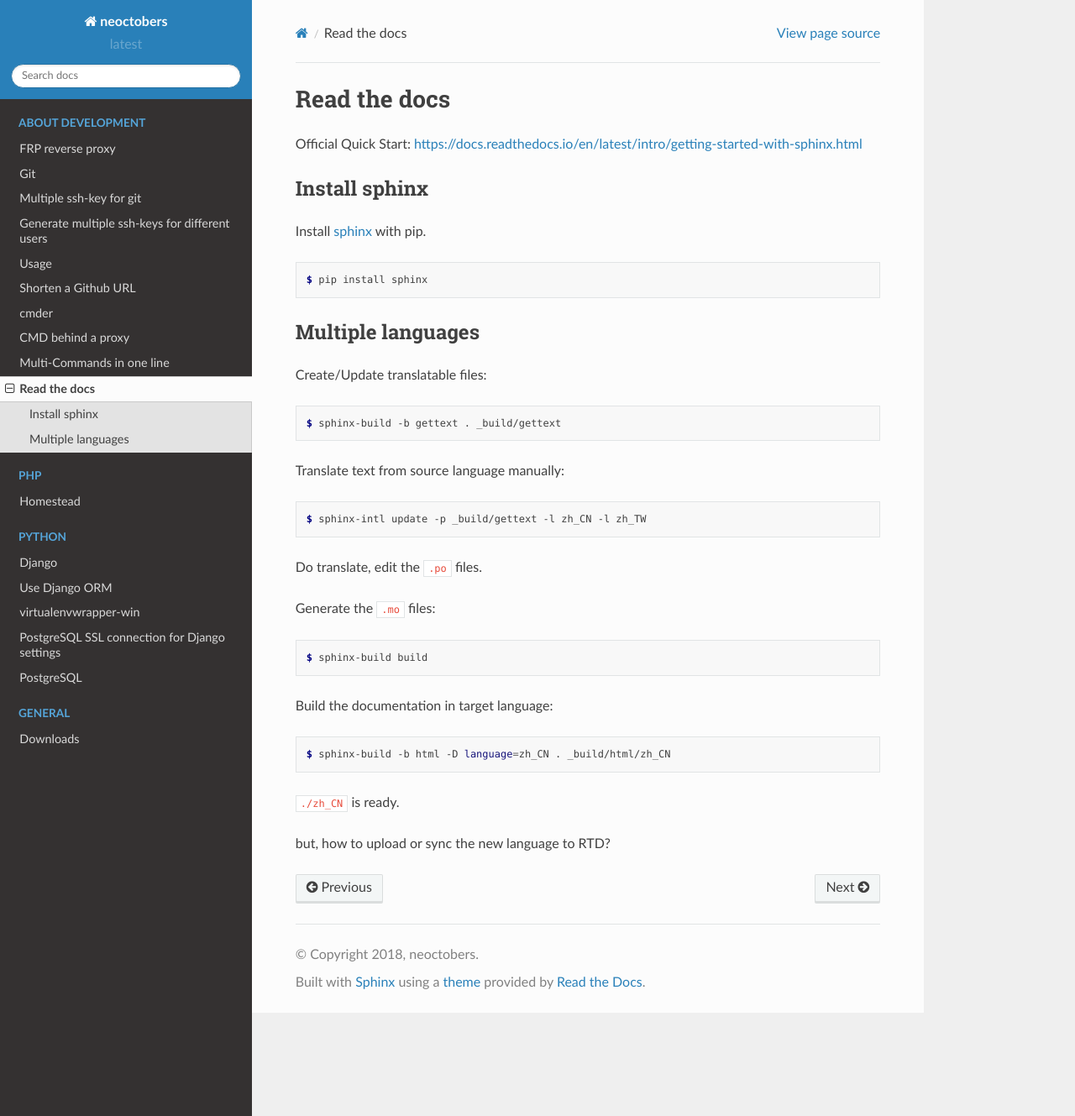
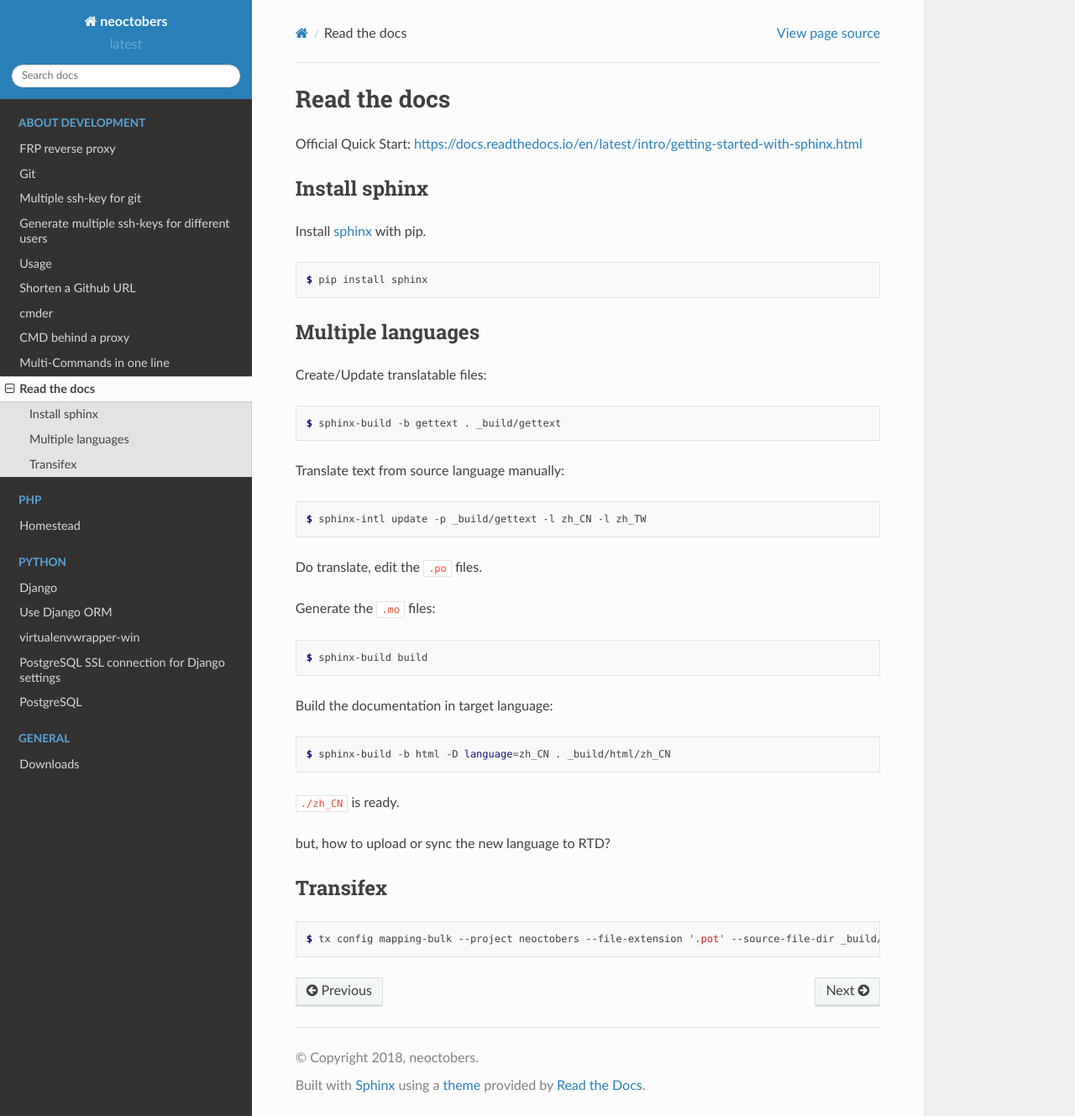
Before and after one commit to neoctobers/records, a Sphinx documentation site: the page built from docs/dev/read_the_docs.rst, in a window 1280 px wide and 1329 px high. Shown: the whole window at 84% size. Built offline with Sphinx 7.4.7 and the Read the Docs theme 2.0.0, drawn with Linux system fonts in a browser that asks for light colours.

Commit message:
translate

```diff
--- a/docs/dev/read_the_docs.rst
+++ b/docs/dev/read_the_docs.rst
@@ -48,3 +48,11 @@ Build the documentation in target language:
 ``./zh_CN`` is ready.
 
 but, how to upload or sync the new language to RTD?
+
+
+Transifex
+---------
+
+.. code-block:: console
+
+    $ tx config mapping-bulk --project neoctobers --file-extension '.pot' --source-file-dir _build/gettext --source-lang en --type PO --expression 'locale/<lang>/LC_MESSAGES/{filepath}/{filename}.po' --execute
--- a/docs/index.rst
+++ b/docs/index.rst
@@ -1,8 +1,3 @@
-.. neoctobers documentation master file, created by
-   sphinx-quickstart on Thu Dec  6 11:51:13 2018.
-   You can adapt this file completely to your liking, but it should at least
-   contain the root `toctree` directive.
-
 Records of neoctobers
 =====================
 
```
Also changed, not shown: 2 other files.
